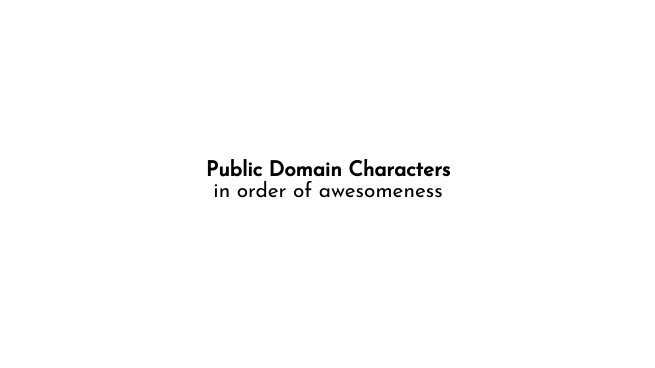
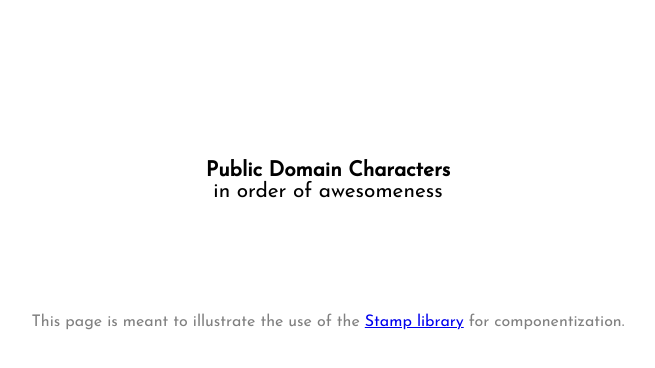
Before and after one commit to isacvale/stamp_example, a website with bundled scripts: page index.html in a window 1280 px wide. Shown: the whole page, without its empty margins (312-967 px from the left). Built offline with nearby package versions, Linux system fonts and the light colour scheme; what @dvo/stamp would draw is missing.

Commit message:
Adds footer note.

```diff
--- a/index.html
+++ b/index.html
@@ -19,6 +19,7 @@
             </a>
         </template>
     </nav>
+    <footer>This page is meant to illustrate the use of the <a href="https://github.com/isacvale/dvo-stamp">Stamp library</a> for componentization.</footer>
 
     <script type='module' src='./main.js'></script>
 </body>
--- a/main.css
+++ b/main.css
@@ -68,3 +68,11 @@ h1 + span {
 .characterLevel::before {
     content: 'lv: '
 }
+
+footer {
+    width: 50vw;
+    min-width: 260px;
+    color: grey;
+    margin: 4rem auto;
+    text-align: center;
+}
```
